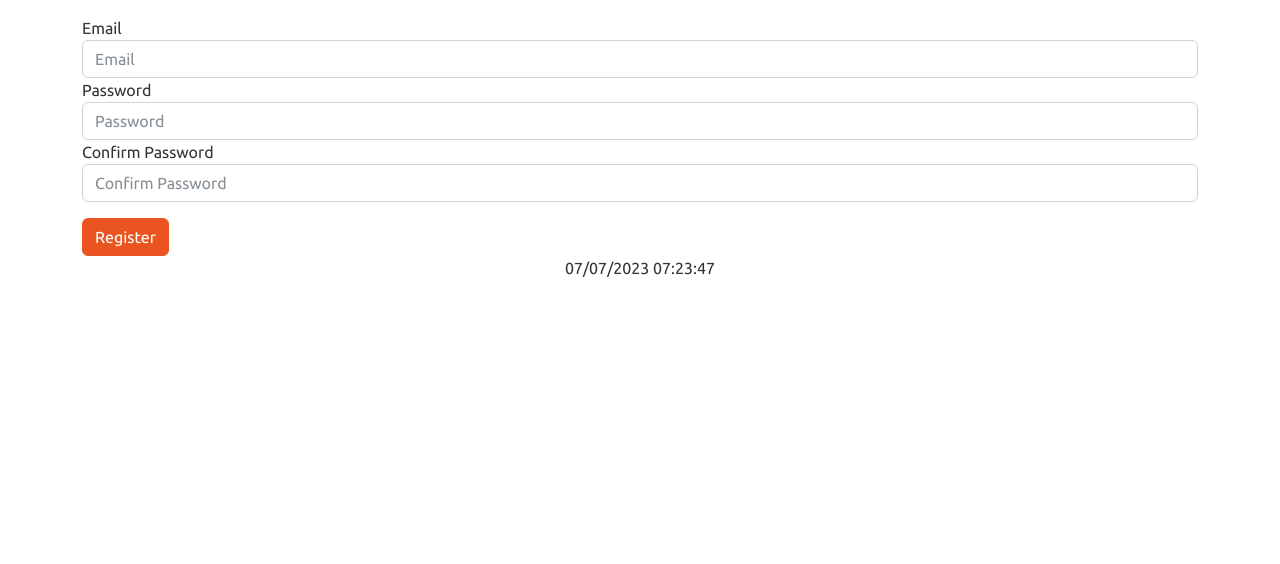
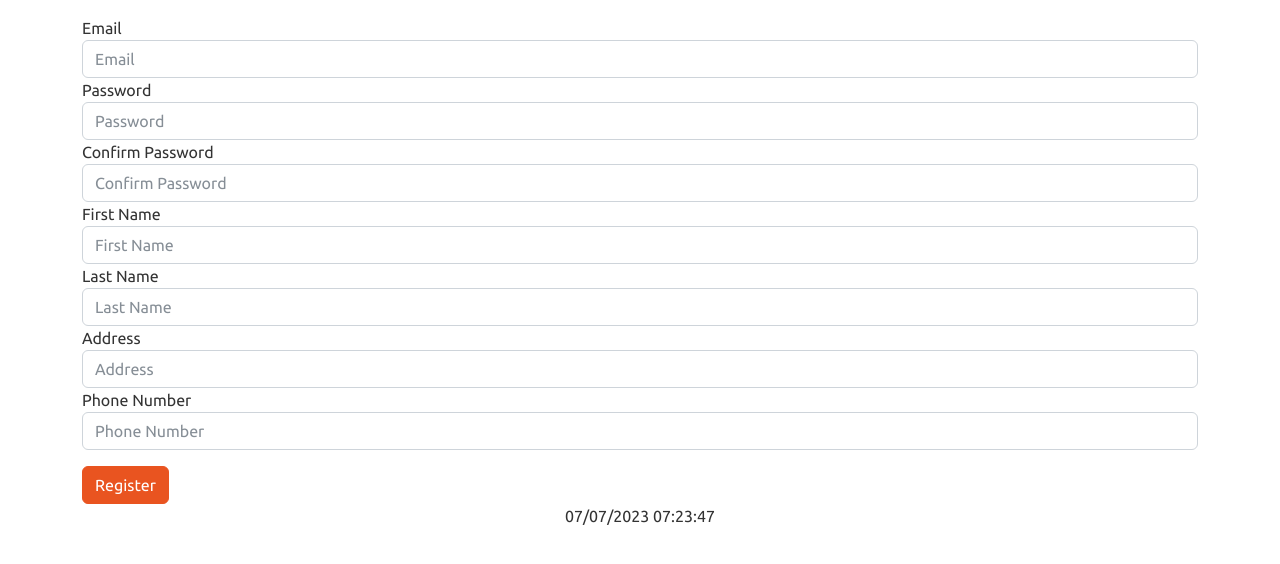
Before and after one commit to AleksaCanak/Online-Shopping-lista, a PHP site: page /user/register.php in a window 1280 px wide. Shown: the part 56-620 px from the top of the page. Run offline with PHP 8.4, Linux system fonts and the light colour scheme.

Commit message:
Add files via upload

```diff
--- a/www/user/register.php
+++ b/www/user/register.php
@@ -9,10 +9,10 @@ include_once('../views/header.php');
 
 // form handler
 if (Request::isSubmitted()) {
-  if (Request::hasAllKeys($_POST, ['email', 'password', 'confirm_password'])) {
-    $info = Request::getFromPost(['email', 'password', 'confirm_password']);
+    if (Request::hasAllKeys($_POST, ['email', 'password', 'confirm_password', 'first_name', 'last_name', 'address', 'phone_number'])) {
+        $info = Request::getFromPost(['email', 'password', 'confirm_password', 'first_name', 'last_name', 'address', 'phone_number']);
         if (User::passwordsMatch($info['password'], $info['confirm_password'])) {
-      $user = User::createUser($info['email'], $info['password']);
+            $user = User::createUser($info['email'], $info['password'], $info['first_name'], $info['last_name'], $info['address'], $info['phone_number']);
             if ($user) {
                 Response::showSuccess("User created. Check your email to activate your account.");
             } else {
@@ -21,11 +21,11 @@ if (Request::isSubmitted()) {
         } else {
             Response::showError("Passwords don't match");
         }
-  }
-  else {
+    } else {
         Response::showError("Please fill in all fields");
     }
 }
+
 ?>
 
 <div class="container">
@@ -45,6 +45,26 @@ if (Request::isSubmitted()) {
             <input class="form-control" type="password" name="confirm_password" placeholder="Confirm Password" required>
         </div>
 
+        <div class="form-group">
+            <label for="first_name">First Name</label>
+            <input class="form-control" type="text" name="first_name" placeholder="First Name" required>
+        </div>
+
+        <div class="form-group">
+            <label for="last_name">Last Name</label>
+            <input class="form-control" type="text" name="last_name" placeholder="Last Name" required>
+        </div>
+
+        <div class="form-group">
+            <label for="address">Address</label>
+            <input class="form-control" type="text" name="address" placeholder="Address" required>
+        </div>
+
+        <div class="form-group">
+            <label for="phone_number">Phone Number</label>
+            <input class="form-control" type="text" name="phone_number" placeholder="Phone Number" required>
+        </div>
+
         <input class="btn btn-primary mt-3" type="submit" name="submit" value="Register">
     </form>
 </div>
```
Lines whose indentation alone changed are shown as unchanged.
